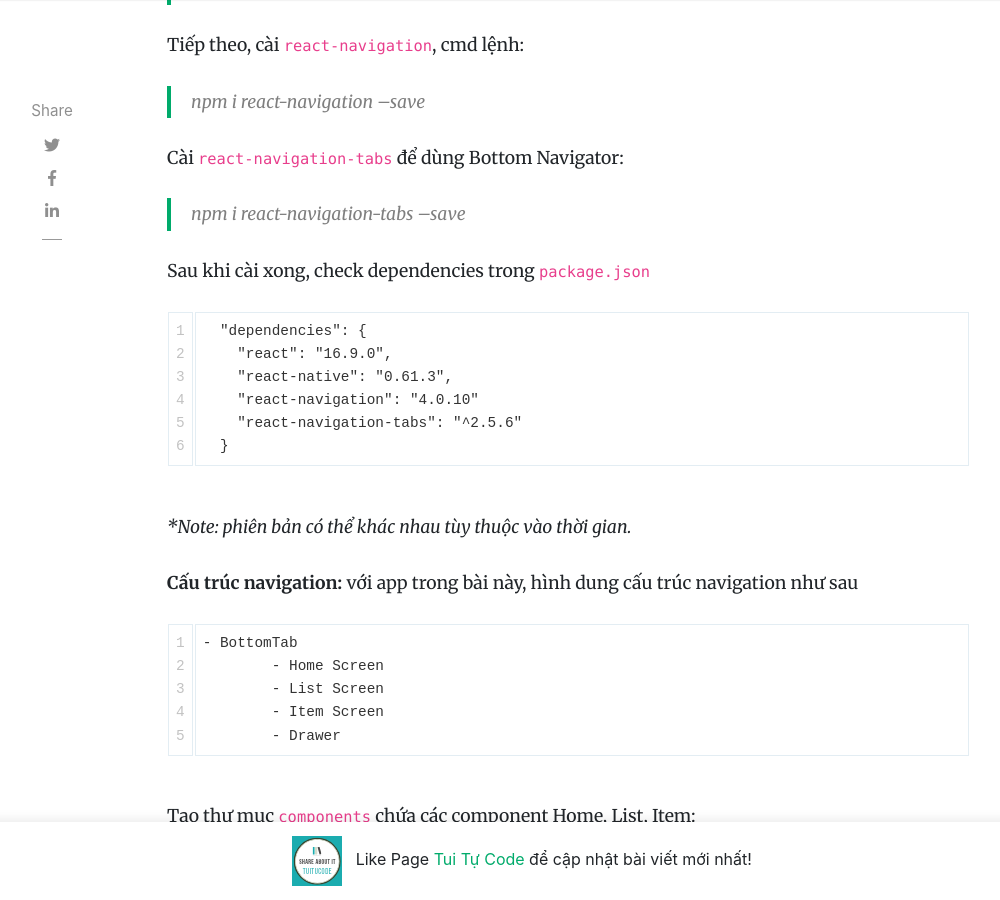
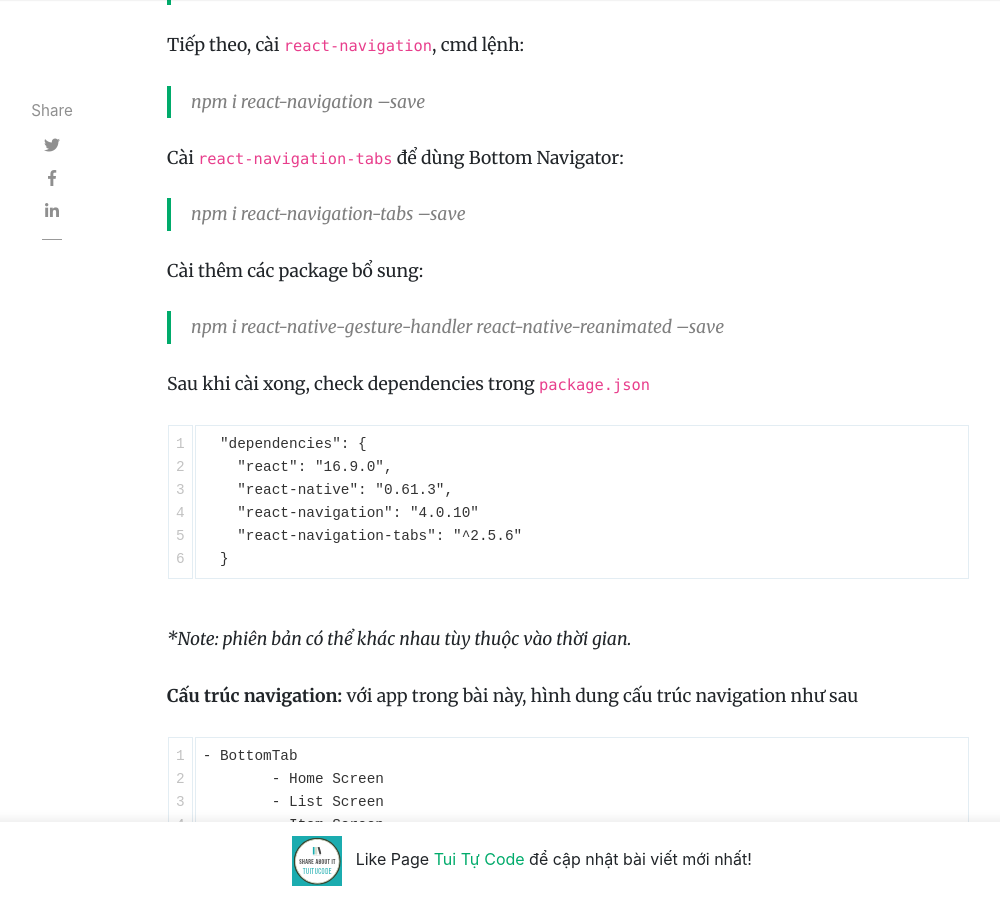
Before and after one commit to tuitucode/tuitucode.github.io, a Jekyll site: the page built from _posts/2019-11-03-ket-hop-stack-tab-drawer-navigation-react-native.md, in a window 1280 px wide and 900 px high, scrolled down 1719 px. Shown: the whole window, without its empty margins (118-1118 px from the left). Built offline with Jekyll 4.4.1, drawn with Linux system fonts in a browser that asks for light colours; nearby versions of some CDN libraries; comment, search, counter and statistics services are not loaded.

Commit message:
Update 2019-11-03-ket-hop-stack-tab-drawer-navigation-react-native.md

````diff
--- a/_posts/2019-11-03-ket-hop-stack-tab-drawer-navigation-react-native.md
+++ b/_posts/2019-11-03-ket-hop-stack-tab-drawer-navigation-react-native.md
@@ -34,6 +34,8 @@ Tiếp theo, cài `react-navigation`, cmd lệnh:
 Cài `react-navigation-tabs` để dùng Bottom Navigator:
 > npm i react-navigation-tabs --save
 
+Cài thêm các package bổ sung:
+> npm i react-native-gesture-handler react-native-reanimated --save
 
 Sau khi cài xong, check dependencies trong `package.json`
 ```
````
